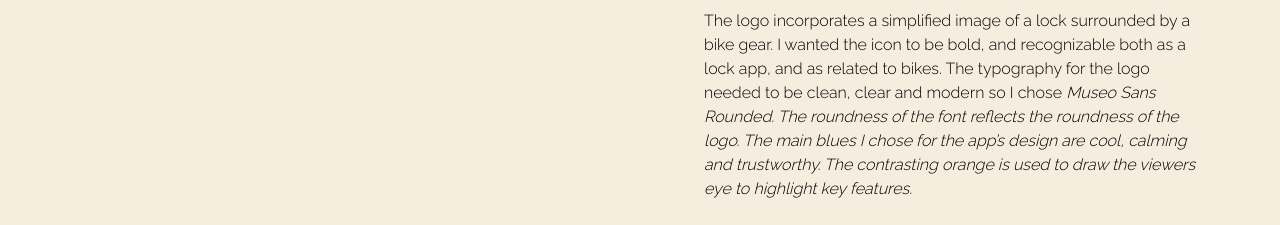
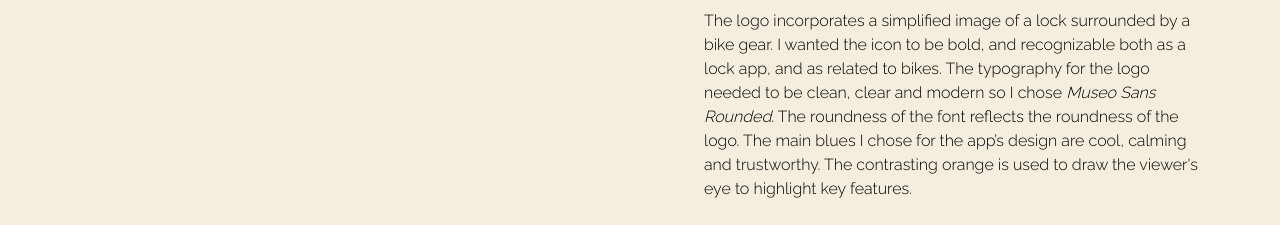
Before and after one commit to sagehartly/designedbysage.ca, a Jekyll site: the page built from app-design.html, in a window 1280 px wide. Shown: the part 644-869 px from the top of the page. Built offline with Jekyll 4.4.1, drawn with Linux system fonts in a browser that asks for light colours; grey boxes are pictures that could not be loaded.

Commit message:
Closed open em tag

```diff
--- a/app-design.html
+++ b/app-design.html
@@ -19,8 +19,8 @@ title: App Design Process · Graphic Designer, Creative Professional · Ottawa,
           here is the app statement: "YOU-LOCK is a bike lock that enables bikers to have a security system while storing their bike."
           The next step was to build wireframes of the app flow of common tasks.</p>
         <p class="kilo">The logo incorporates a simplified image of a lock surrounded by a bike gear. I wanted the icon to be bold, and recognizable both as a lock app, and as related to bikes.
-          The typography for the logo needed to be clean, clear and modern so I chose <em>Museo Sans Rounded<em>. The roundness of the font reflects the roundness of the logo.
-          The main blues I chose for the app’s design are cool, calming and trustworthy. The contrasting orange is used to draw the viewers eye to highlight key features.</p>
+          The typography for the logo needed to be clean, clear and modern so I chose <em>Museo Sans Rounded</em>. The roundness of the font reflects the roundness of the logo.
+          The main blues I chose for the app’s design are cool, calming and trustworthy. The contrasting orange is used to draw the viewer's eye to highlight key features.</p>
           <div class="embed embed-4by3 ">
               <video class="embed-item" muted loop autoplay src="https://vimeo.com/189800160"></video>
           </div>
```
